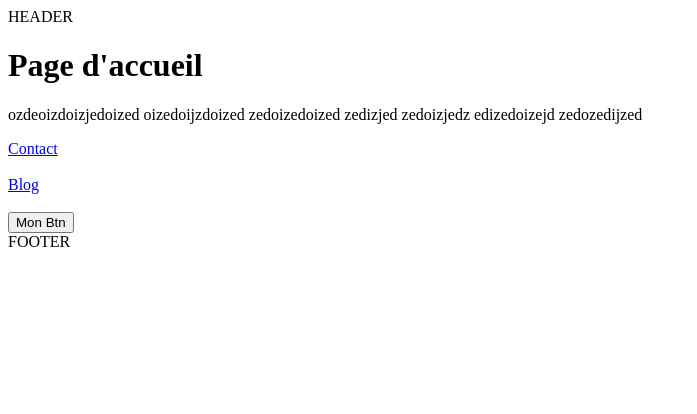
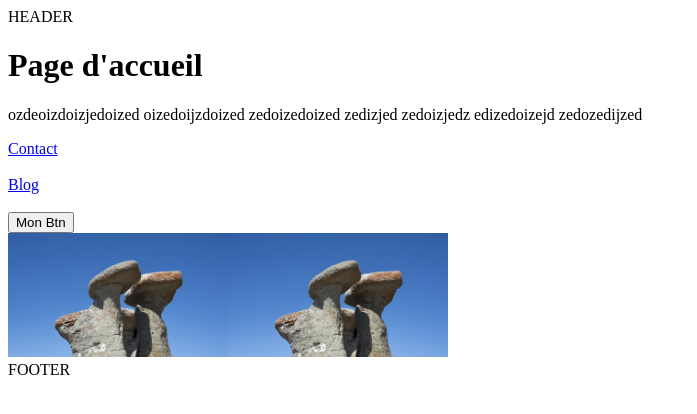
Before and after one commit to GenXwater/vueJS_exercices, a Nuxt app: page / in a window 1280 px wide. Shown: the top 414 px of the page, without its empty margins (0-697 px from the left). Built offline with nearby package versions, Linux system fonts and the light colour scheme.

Commit message:
Add copyright image to index page and update layout

```diff
--- a/app/pages/index.vue
+++ b/app/pages/index.vue
@@ -3,5 +3,7 @@
     <p>ozdeoizdoizjedoized oizedoijzdoized zedoizedoized zedizjed zedoizjedz edizedoizejd zedozedijzed</p>
     <NuxtLink to="/contact">Contact</NuxtLink><br /><br />
     <NuxtLink to="/blog">Blog</NuxtLink><br /><br />
-    <SimpleButton>Mon Btn</SimpleButton>
+    <SimpleButton>Mon Btn</SimpleButton><br />
+    <img src="/copyright-6114655_1280-3092848910.jpg" width="220" /> <!-- depuis /public -->
+    <img src="~/assets/copyright-6114655_1280-3092848910.jpg" width="220" /> <!-- depuis /assets -->
 </template>
```
Also changed, not shown: app/assets/copyright-6114655_1280-3092848910.jpg (added), public/copyright-6114655_1280-3092848910.jpg (added).
